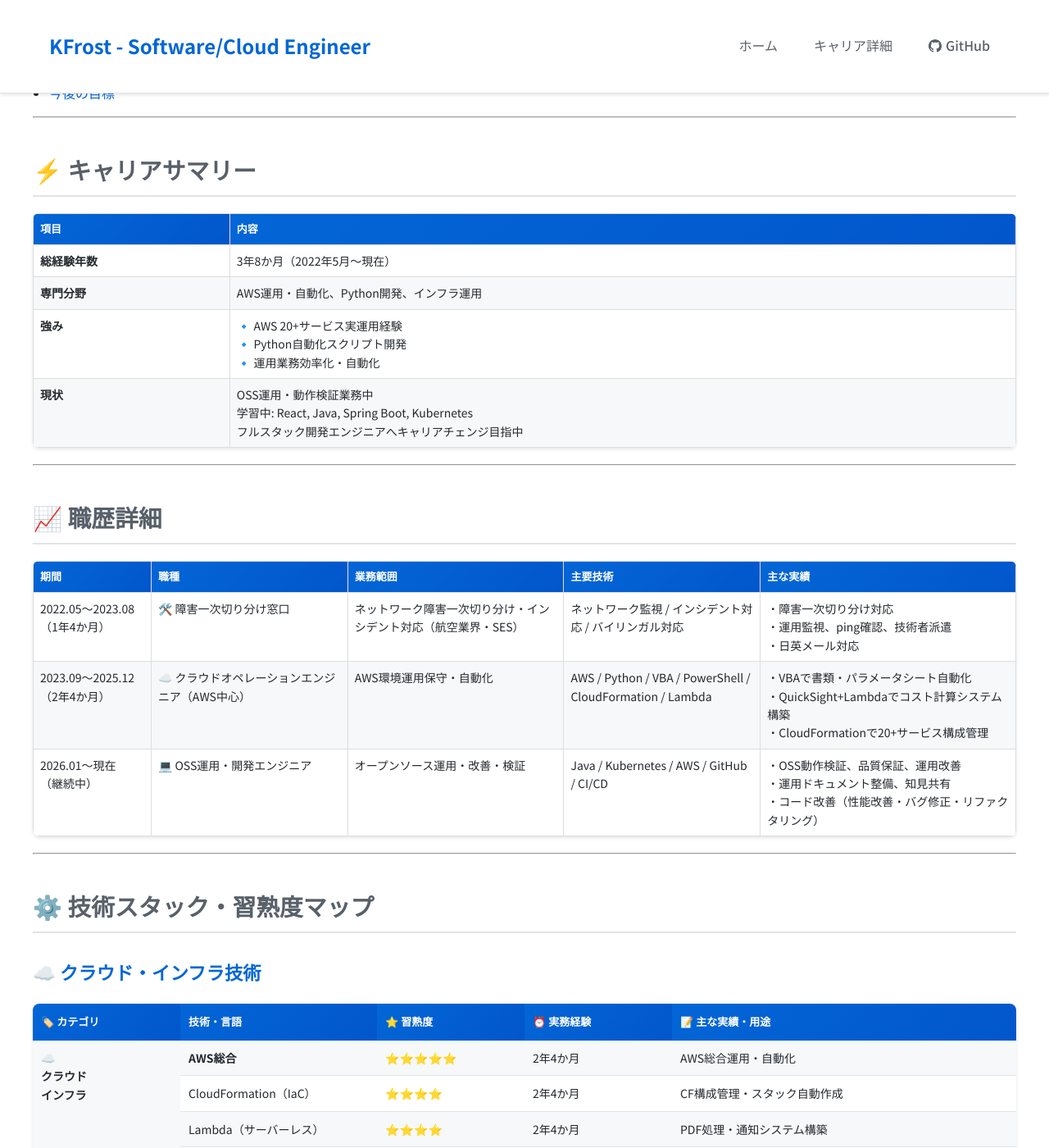
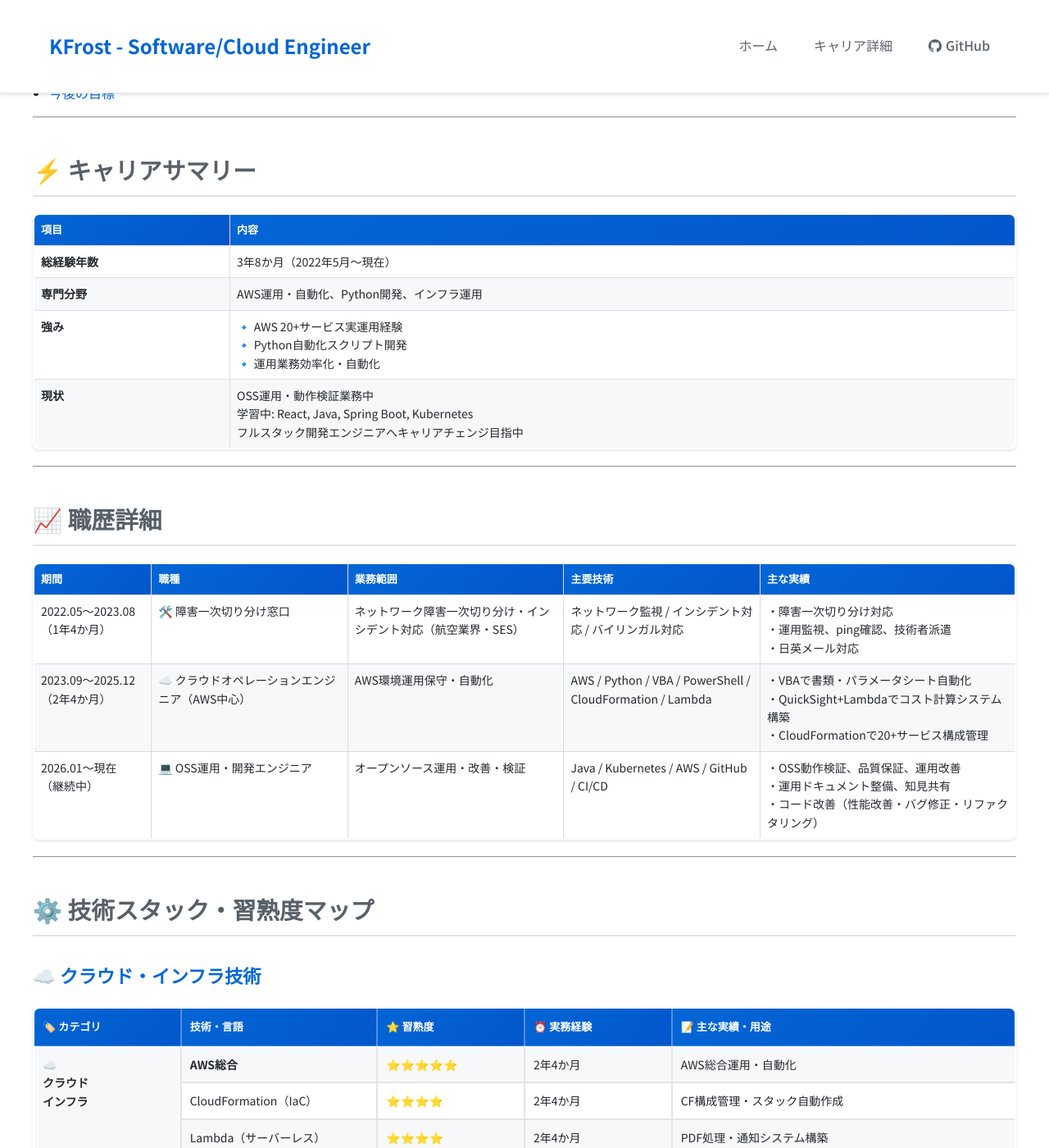
Before and after one commit to Kentafrost/Kentafrost, a Jekyll site: the page built from doc/Career_JP.md, in a window 1280 px wide and 1400 px high, scrolled down 846 px. Shown: the whole window at 82% size. Built offline with Jekyll 4.4.1, drawn with Linux system fonts in a browser that asks for light colours.

Commit message:
Improve table border visibility - Increase table border thickness from 1px to 2px for better readability

```diff
--- a/_sass/_career.scss
+++ b/_sass/_career.scss
@@ -35,6 +35,7 @@ table {
   overflow: hidden;
   box-shadow: var(--shadow);
   font-size: 14px;
+  border: 2px solid var(--border-color);
 }
 
 th {
@@ -45,11 +46,12 @@ th {
   text-align: left;
   font-size: 13px;
   word-wrap: break-word;
+  border: 2px solid rgba(255,255,255,0.3);
 }
 
 td {
   padding: 10px;
-  border-bottom: 1px solid var(--border-color);
+  border: 2px solid var(--border-color);
   vertical-align: top;
   word-wrap: break-word;
 }
@@ -82,17 +84,18 @@ tr:hover {
   table {
     background: rgba(255,255,255,0.1);
     backdrop-filter: blur(10px);
-    border: 1px solid rgba(255,255,255,0.2);
+    border: 2px solid rgba(255,255,255,0.4);
   }
 
   th {
     background: rgba(255,255,255,0.2);
     color: white;
+    border: 2px solid rgba(255,255,255,0.3);
   }
 
   td {
     color: white;
-    border-bottom: 1px solid rgba(255,255,255,0.1);
+    border: 2px solid rgba(255,255,255,0.2);
   }
 }
 
```
